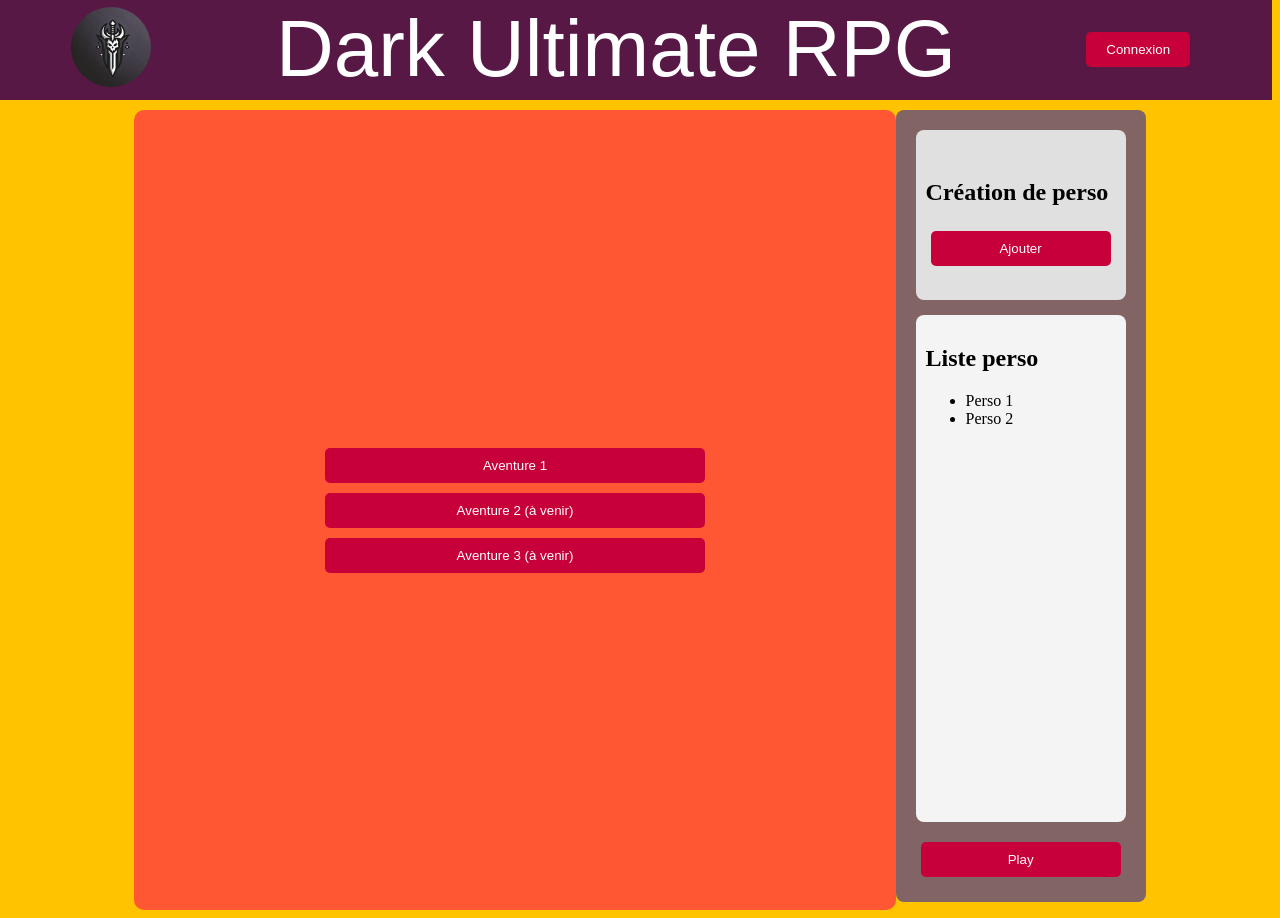
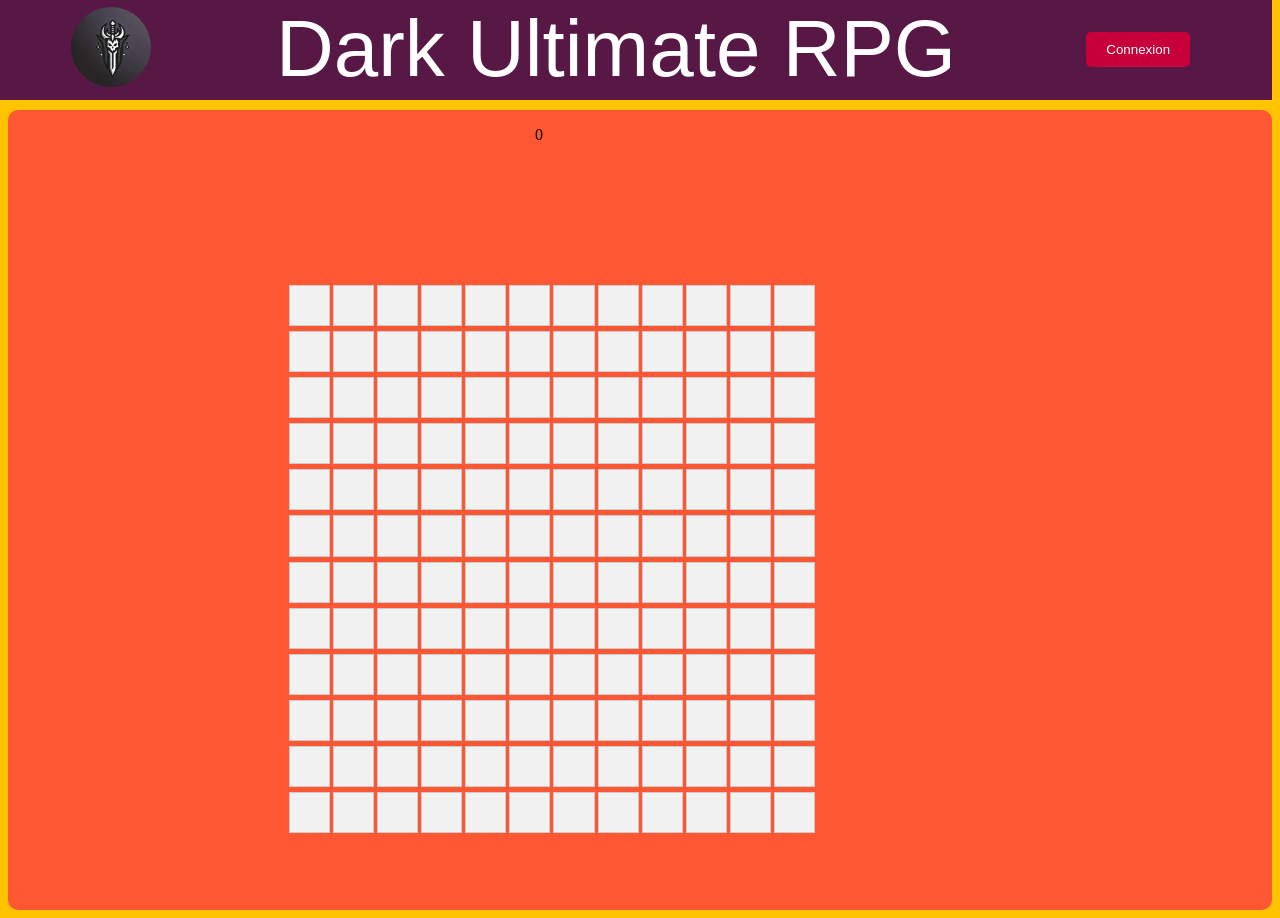
Before and after one commit to Chakyu23/CrazyDev, a Vue app: page / in a window 1280 px wide. Built offline with nearby package versions, Linux system fonts and the light colour scheme; a web font is replaced by a local one.

Commit message:
début de la grille de jeu

```diff
--- a/src/App.vue
+++ b/src/App.vue
@@ -1,15 +1,15 @@
 <script setup lang="ts">
-import Adventures from './components/Adventures.vue';
-import CharacterSidebar from './components/CharacterSidebar.vue';
-import HomeBar from './components/HomeBar.vue';
+import Adventures from './components/Adventures.vue'
+import CharacterSidebar from './components/CharacterSidebar.vue'
+import HomeBar from './components/HomeBar.vue'
+import Grille from '@/components/GrilleComponent.vue'
 </script>
 
 <template>
   <HomeBar />
   <div class="container">
     <main>
-      <Adventures />
-      <CharacterSidebar />
+      <Grille />
     </main>
   </div>
 </template>
--- a/src/assets/Main.css
+++ b/src/assets/Main.css
@@ -14,3 +14,8 @@ button:hover {
 body {
     background-color: #ffC300;
 }
+
+.container {
+    background-color: #ff5733;
+    border-radius: 10px;
+}
--- /dev/null
+++ b/src/components/GrilleComponent.vue
@@ -0,0 +1,79 @@
+<script setup lang="ts">
+  import {ref} from "vue";
+  const gridSize = defineModel()
+  const click = ref(0)
+  let grid = []
+
+  gridSize.value = 12
+
+  createGrid()
+
+  function gridStyle() {
+    return {
+      display: 'grid',
+      gridTemplateColumns: `repeat(${gridSize.value}, 1fr)`,
+      gridTemplateRows: `repeat(${gridSize.value}, 1fr)`,
+      gap: '5px'
+    };
+  }
+
+  function createGrid() {
+    grid = Array.from({ length: gridSize.value * gridSize.value }, () => ({
+      type: "Void",
+      value: "",
+      isStart: false,
+      isEnd: false,
+      hasPlayer: false
+    }));
+  }
+
+  function placeThing(index, Type, Value) {
+    if (Type == 'player') {
+      this.grid[index].hasPlayer = true
+    }
+    click.value++ // Toggle le pion
+  }
+</script>
+
+<template>
+  <div class="container grid-container">
+    <p>{{ click }}</p>
+    <!-- Grille générée dynamiquement -->
+    <div class="grid" :style="gridStyle()">
+      <div v-for="(cell, index) in grid" :key="index" class="cell" @click="placeThing(index, 'player', '')">
+        <!-- Si un pion est présent dans la cellule, on l'affiche -->
+        <span v-if="cell.hasPlayer">♟️</span>
+      </div>
+    </div>
+  </div>
+</template>
+
+<style scoped>
+.grid-container {
+  width: 80%;
+  display: flex;
+  flex-direction: column;
+
+}
+
+.grid {
+  width: 100%;
+  max-width: 500px;
+  max-height: 500px;
+  margin: auto;
+}
+.cell {
+  width: 100%;
+  aspect-ratio: 1/1;
+  background-color: #f1f1f1;
+  display: flex;
+  justify-content: center;
+  align-items: center;
+  font-size: 24px;
+  cursor: pointer;
+  border: 1px solid #ccc;
+}
+.cell:hover {
+  background-color: #ddd;
+}
+</style>
```
Also changed, not shown: src/components/Grille.vue (deleted, +0 -11 lines).
